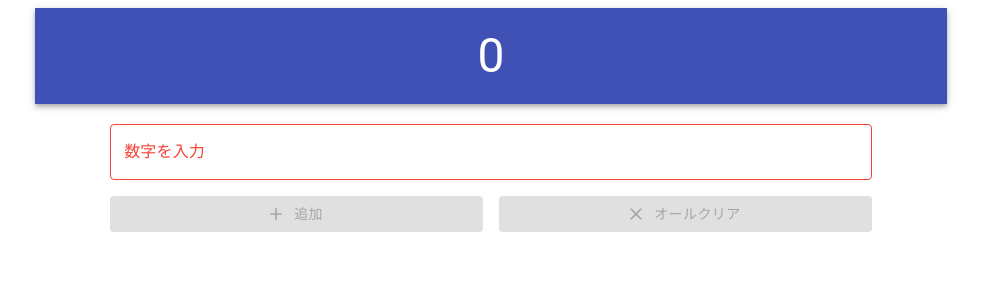
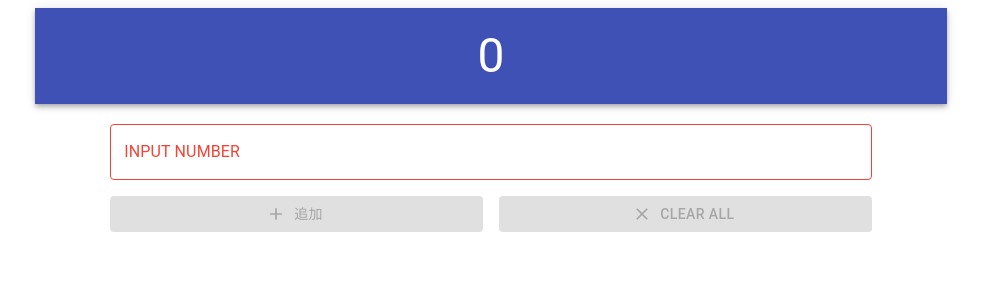
Before and after one commit to nyabkun/react-ts-calc, a React (Create React App) app: page / in a window 1280 px wide. Shown: the top 300 px of the page, without its empty margins (149-1130 px from the left). Built offline with nearby package versions, Linux system fonts and the light colour scheme.

Commit message:
changed UI language to English

```diff
--- a/src/ui/InputUI.tsx
+++ b/src/ui/InputUI.tsx
@@ -63,7 +63,7 @@ export function InputUI({ dispatch, canClear }: any): JSX.Element {
               ref={inputEle}
               onInputValue={onInputNum}
               variant="outlined"
-              label="数字を入力"
+              label="Input Number"
               value={NaN}
             ></NCTextField>
           </Grid>
@@ -95,7 +95,7 @@ export function InputUI({ dispatch, canClear }: any): JSX.Element {
                 variant="contained"
                 color="secondary"
               >
-                オールクリア
+                Clear All
               </Button>
             </Grid>
           </Grid>
```
